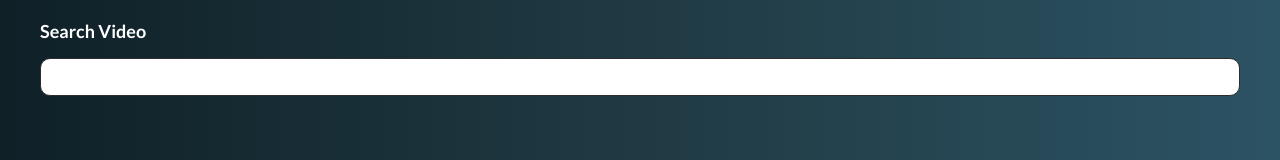
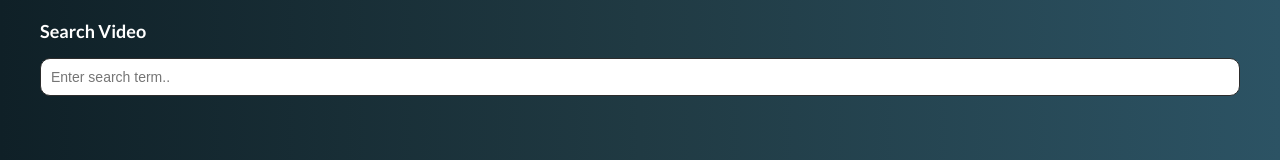
Before and after one commit to aamirkhancr7/VideoCove, a React (Create React App) app: page / in a window 1280 px wide. Shown: the top 160 px of the page. Built offline with nearby package versions, Linux system fonts and the light colour scheme.

Commit message:
Update SearchBar.js

```diff
--- a/src/components/SearchBar.js
+++ b/src/components/SearchBar.js
@@ -24,6 +24,7 @@ class SearchBar extends React.Component {
                         type="text"
                         value={this.state.searchItem}
                         onChange={this.inputChange}
+                        placeholder="Enter search term.."
                         autoFocus
                     />
                 </form>
```
